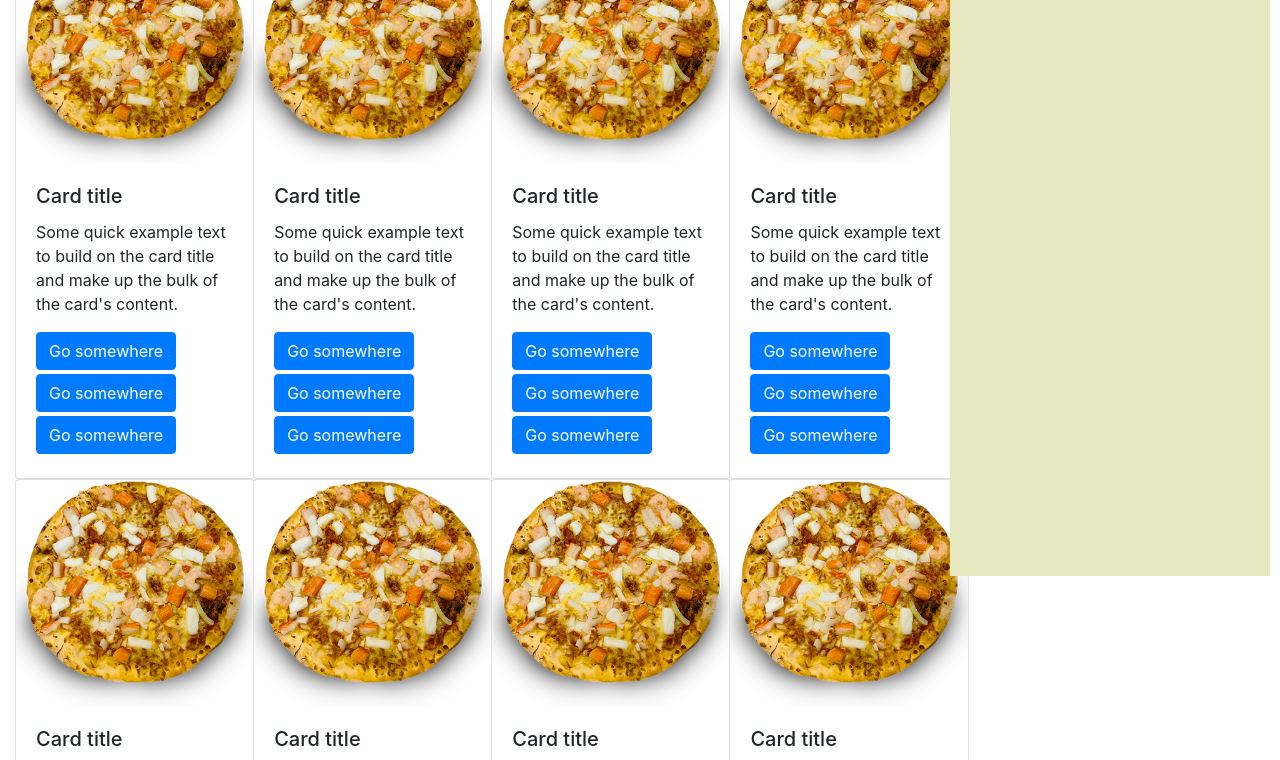
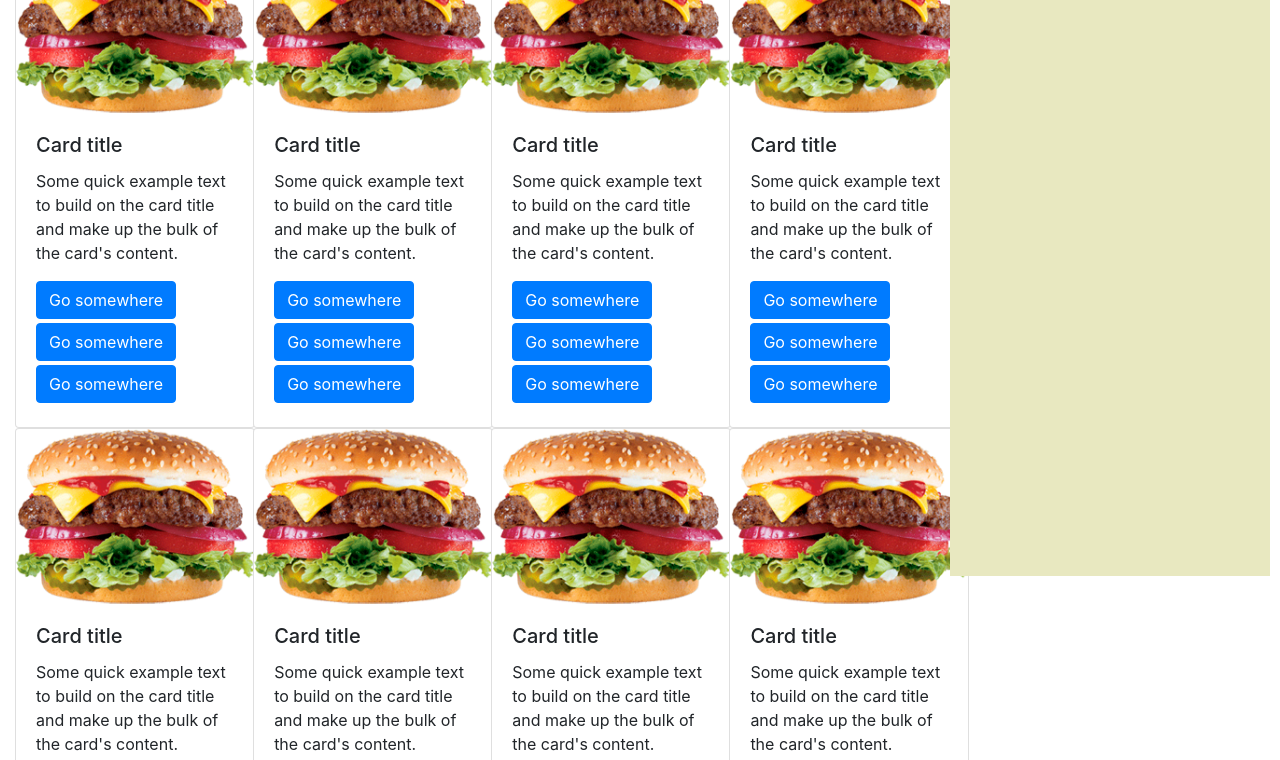
Before and after one commit to minuraDinupriya/mos-pos, a plain HTML site: page index.html in a window 1280 px wide. Shown: the part 174-934 px from the top of the page. Drawn offline with nearby package versions, Linux system fonts and the light colour scheme.

Commit message:
packages changed

```diff
--- a/index.html
+++ b/index.html
@@ -4,7 +4,7 @@
     <!-- Required meta tags -->
     <meta charset="utf-8">
     <meta name="viewport" content="width=device-width, initial-scale=1, shrink-to-fit=no">
-    <link rel="stylesheet" href="/css/style.css">
+    <link rel="stylesheet" href="./asset/css/style.css">
 
     <!-- Bootstrap CSS -->
     <link rel="stylesheet" href="https://cdn.jsdelivr.net/npm/bootstrap@4.0.0/dist/css/bootstrap.min.css" integrity="sha384-Gn5384xqQ1aoWXA+058RXPxPg6fy4IWvTNh0E263XmFcJlSAwiGgFAW/dAiS6JXm" crossorigin="anonymous">
@@ -38,6 +38,8 @@
 
 
     <h2 class="ml-4 text-info font-weight-bold">Burgers</h2>
+
+    <!-- items and cart-->
         <div class="row ">
 
           <div class="col-9 d-flex flex-wrap">
@@ -46,7 +48,7 @@
             <div class="col-lg-3  ">
 
               <div class="card" style="width: 15rem;">
-                <img src="./images/f1.png" class="card-img-top" alt="...">
+                <img src="./asset/images/f2.png" class="card-img-top" alt="...">
                 <div class="card-body">
                   <h5 class="card-title">Card title</h5>
                   <p class="card-text">Some quick example text to build on the card title and make up the bulk of the card's content.</p>
@@ -61,7 +63,7 @@
             <div class="col-lg-3  ">
 
               <div class="card" style="width: 15rem;">
-                <img src="./images/f1.png" class="card-img-top" alt="...">
+                <img src="./asset/images/f2.png" class="card-img-top" alt="...">
                 <div class="card-body">
                   <h5 class="card-title">Card title</h5>
                   <p class="card-text">Some quick example text to build on the card title and make up the bulk of the card's content.</p>
@@ -76,7 +78,7 @@
             <div class="col-lg-3  ">
 
               <div class="card" style="width: 15rem;">
-                <img src="./images/f1.png" class="card-img-top" alt="...">
+                <img src="./asset/images/f2.png" class="card-img-top" alt="...">
                 <div class="card-body">
                   <h5 class="card-title">Card title</h5>
                   <p class="card-text">Some quick example text to build on the card title and make up the bulk of the card's content.</p>
@@ -91,7 +93,7 @@
             <div class="col-lg-3  ">
 
               <div class="card" style="width: 15rem;">
-                <img src="./images/f1.png" class="card-img-top" alt="...">
+                <img src="./asset/images/f2.png" class="card-img-top" alt="...">
                 <div class="card-body">
                   <h5 class="card-title">Card title</h5>
                   <p class="card-text">Some quick example text to build on the card title and make up the bulk of the card's content.</p>
@@ -106,7 +108,7 @@
             <div class="col-lg-3  ">
 
               <div class="card" style="width: 15rem;">
-                <img src="./images/f1.png" class="card-img-top" alt="...">
+                <img src="./asset/images/f2.png" class="card-img-top" alt="...">
                 <div class="card-body">
                   <h5 class="card-title">Card title</h5>
                   <p class="card-text">Some quick example text to build on the card title and make up the bulk of the card's content.</p>
@@ -121,7 +123,7 @@
             <div class="col-lg-3  ">
 
               <div class="card" style="width: 15rem;">
-                <img src="./images/f1.png" class="card-img-top" alt="...">
+                <img src="./asset/images/f2.png" class="card-img-top" alt="...">
                 <div class="card-body">
                   <h5 class="card-title">Card title</h5>
                   <p class="card-text">Some quick example text to build on the card title and make up the bulk of the card's content.</p>
@@ -136,7 +138,7 @@
             <div class="col-lg-3  ">
 
               <div class="card" style="width: 15rem;">
-                <img src="./images/f1.png" class="card-img-top" alt="...">
+                <img src="./asset/images/f2.png" class="card-img-top" alt="...">
                 <div class="card-body">
                   <h5 class="card-title">Card title</h5>
                   <p class="card-text">Some quick example text to build on the card title and make up the bulk of the card's content.</p>
@@ -151,7 +153,7 @@
             <div class="col-lg-3  ">
 
               <div class="card" style="width: 15rem;">
-                <img src="./images/f1.png" class="card-img-top" alt="...">
+                <img src="./asset/images/f2.png" class="card-img-top" alt="...">
                 <div class="card-body">
                   <h5 class="card-title">Card title</h5>
                   <p class="card-text">Some quick example text to build on the card title and make up the bulk of the card's content.</p>
@@ -166,7 +168,7 @@
             <div class="col-lg-3  ">
 
               <div class="card" style="width: 15rem;">
-                <img src="./images/f1.png" class="card-img-top" alt="...">
+                <img src="./asset/images/f2.png" class="card-img-top" alt="...">
                 <div class="card-body">
                   <h5 class="card-title">Card title</h5>
                   <p class="card-text">Some quick example text to build on the card title and make up the bulk of the card's content.</p>
```
Also changed, not shown: asset/css/style.css (renamed from css/style.css), asset/images/f1.png (renamed from images/f1.png), asset/images/f2.png (renamed from images/f2.png), asset/images/f3.png (renamed from images/f3.png), asset/images/f4.png (renamed from images/f4.png), asset/images/f5.png (renamed from images/f5.png), asset/images/f6.png (renamed from images/f6.png), asset/images/f7.png (renamed from images/f7.png), asset/images/f8.png (renamed from images/f8.png), asset/images/f9.png (renamed from images/f9.png).
